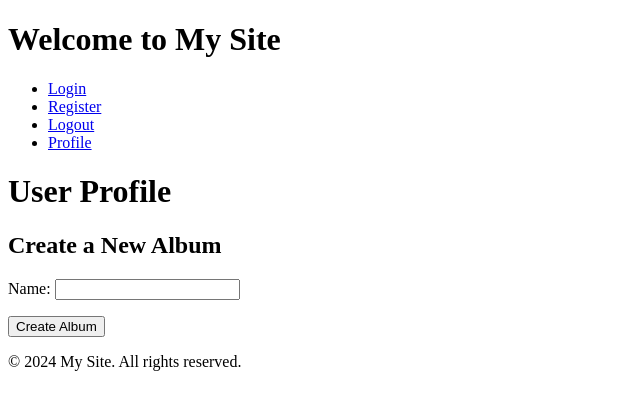
After one commit to MarwanWalid2/SQL-Django-web-app, a Django app: page /accounts/profile/ in a window 1280 px wide. The commit adds this page. Shown: the top 410 px of the page, without its empty margins (0-640 px from the left). Run offline with Django 5.2, Linux system fonts and the light colour scheme; the visitor is signed in with stand-in values (Sample User, id 1).

Commit message:
addded profile, adding/removing albums, uploading photos

```diff
--- a/mysite/accounts/forms.py
+++ b/mysite/accounts/forms.py
@@ -26,3 +26,25 @@ class CommentForm(forms.ModelForm):
         if commit:
             comment.save()
         return comment
+
+class AlbumForm(forms.ModelForm):
+    class Meta:
+        model = Album
+        fields = ['name']  # Add more fields if necessary
+
+    def __init__(self, *args, **kwargs):
+        self.user = kwargs.pop('user', None)
+        super().__init__(*args, **kwargs)
+
+    def save(self, commit=True):
+        album = super().save(commit=False)
+        if not self.instance.pk:  # If no instance, it's a new album
+            album.owner = self.user
+        if commit:
+            album.save()
+        return album
+
+class PhotoForm(forms.ModelForm):
+    class Meta:
+        model = Photo
+        fields = ['album', 'caption', 'data']
--- a/mysite/accounts/models.py
+++ b/mysite/accounts/models.py
@@ -40,7 +40,7 @@ class Album(models.Model):
 class Photo(models.Model):
     album = models.ForeignKey(Album, on_delete=models.CASCADE, related_name='photos')
     caption = models.CharField(max_length=255)
-    data = models.CharField(max_length=255)  # Assuming this stores a path or URL to the photo
+    data = models.ImageField(upload_to='photos/')  # Assuming this stores a path or URL to the photo
 
     def __str__(self):
         return self.caption
--- /dev/null
+++ b/mysite/accounts/templates/accounts/profile.html
@@ -0,0 +1,43 @@
+{% extends 'base.html' %}
+
+{% block content %}
+{% load static %}
+
+<h1>User Profile</h1>
+<h2>Create a New Album</h2>
+<form method="post">
+    {% csrf_token %}
+    {{ form.as_p }}
+    <button type="submit" name="create_album">Create Album</button>
+</form>
+
+{% for album in albums %}
+    <div class="album">
+        <h3>{{ album.name }}</h3>
+        <form action="{% url 'accounts:delete_album' album.id %}" method="post">
+            {% csrf_token %}
+            <button type="submit" onclick="return confirm('Are you sure you want to delete this album and all its contents?');">Delete Album</button>
+        </form>
+        <!-- Photo upload form for each album -->
+        <form method="post" enctype="multipart/form-data">
+            {% csrf_token %}
+            <input type="hidden" name="album" value="{{ album.id }}">
+            <input type="file" name="data" required>
+            <input type="text" name="caption" placeholder="Enter a caption">
+            <button type="submit" name="upload_photo">Upload Photo</button>
+        </form>
+        <div class="row">
+            {% for photo in album.photos.all %}
+                <div class="col-md-4">
+                    <div class="thumbnail">
+                        <img src="{{ photo.data.url }}" alt="{{ photo.caption }}" style="width:100%">
+                        <div class="caption">
+                            <p>{{ photo.caption }}</p>
+                        </div>
+                    </div>
+                </div>
+            {% endfor %}
+        </div>
+    </div>
+{% endfor %}
+{% endblock %}
--- a/mysite/accounts/urls.py
+++ b/mysite/accounts/urls.py
@@ -5,4 +5,6 @@ urlpatterns = [
     path('login/', views.login_view, name='login'),
     path('register/', views.register_view, name='register'),
     path('logout/', views.logout_view, name='logout'),
+    path('profile/', views.profile_view, name='profile'),
+    path('album/<int:album_id>/delete/', views.delete_album, name='delete_album'),
 ]
--- a/mysite/accounts/views.py
+++ b/mysite/accounts/views.py
@@ -4,6 +4,8 @@ from django.contrib.auth.forms import AuthenticationForm, UserCreationForm
 from .forms import *
 from .models import *
 from django.http import HttpResponseRedirect
+from django.contrib.auth.decorators import login_required
+
 
 def login_view(request):
     if request.method == 'POST':
@@ -60,19 +62,31 @@ def home_view(request):
 
     return render(request, 'home.html', {'photos': photos, 'form': form})
 
-# def like_photo(request, photo_id):
-#     photo = Photo.objects.get(id=photo_id)
-#     like, created = Like.objects.get_or_create(user=request.user, photo=photo)
-#     if not created:  # If the like already existed, remove it
-#         like.delete()
-#     return HttpResponseRedirect(request.META.get('HTTP_REFERER', '/'))
+@login_required
+def profile_view(request):
+    albums = Album.objects.filter(owner=request.user).prefetch_related('photos')
+    form = AlbumForm(user=request.user)
+    photo_form = PhotoForm()  # Initialize the photo form
+    photo_form.fields['album'].queryset = albums  # Limit album choices to user's own albums
 
-# def like_photo(request, photo_id):
-#     photo =  Photo.objects.get(Photo, id=photo_id)
-#     if request.user.is_authenticated:
-#         like, created = Like.objects.get_or_create(user=request.user, photo=photo)
-#     else:
-#         like, created = Like.objects.get_or_create(None, photo=photo)
-#     if not created:  # If the like already existed, remove it
-#         like.delete()
-#     return HttpResponseRedirect(request.META.get('HTTP_REFERER', '/'))
+    if request.method == 'POST':
+        if 'create_album' in request.POST:
+            form = AlbumForm(request.POST, user=request.user)
+            if form.is_valid():
+                form.save()
+                return redirect('accounts:profile')
+        elif 'upload_photo' in request.POST:
+            photo_form = PhotoForm(request.POST, request.FILES)
+            if photo_form.is_valid():
+                photo_form.save()
+                return redirect('accounts:profile')
+
+    return render(request, 'accounts/profile.html', {'form': form, 'photo_form': photo_form, 'albums': albums})
+
+@login_required
+def delete_album(request, album_id):
+    album = get_object_or_404(Album, id=album_id, owner=request.user)  # Ensure the user owns the album
+    if request.method == 'POST':
+        album.delete()
+        return redirect('accounts:profile')  # Redirect to the profile page or wherever appropriate
+    return redirect('accounts:album_detail', album_id=album_id)
--- a/mysite/mysite/settings.py
+++ b/mysite/mysite/settings.py
@@ -128,3 +128,5 @@ STATICFILES_DIRS = [BASE_DIR / 'static']
 
 DEFAULT_AUTO_FIELD = 'django.db.models.BigAutoField'
 AUTH_USER_MODEL = 'accounts.User'
+MEDIA_URL = '/media/'
+MEDIA_ROOT = os.path.join(BASE_DIR, 'media')
--- a/mysite/mysite/urls.py
+++ b/mysite/mysite/urls.py
@@ -27,3 +27,6 @@ urlpatterns = [
     path('accounts/', include(('accounts.urls', 'accounts'), namespace='accounts')),
     path('', home_view, name='home'),
 ] + static(settings.STATIC_URL, document_root=settings.STATIC_ROOT)
+
+if settings.DEBUG:
+    urlpatterns += static(settings.MEDIA_URL, document_root=settings.MEDIA_ROOT)
--- a/mysite/templates/base.html
+++ b/mysite/templates/base.html
@@ -15,6 +15,8 @@
             <li><a href="{% url 'accounts:login' %}">Login</a></li>
             <li><a href="{% url 'accounts:register' %}">Register</a></li>
             <li><a href="{% url 'accounts:logout' %}">Logout</a></li>
+            <li><a href="{% url 'accounts:profile' %}">Profile</a></li>
+
         </ul>
     </nav>
 
--- a/mysite/templates/home.html
+++ b/mysite/templates/home.html
@@ -7,7 +7,7 @@
 <div class="photo-gallery">
     {% for photo in photos %}
     <div class="photo-item">
-        <img src="{% static photo.data %}" alt="Photo image">
+        <img src="{% photo.data.url %}" alt="Photo image">
         <p>Uploaded by {{ photo.album.owner.first_name}} {{photo.album.owner.last_name }} on {{ photo.album.date_created }}</p>
         <p>Caption: {{ photo.caption }}</p>
 
```
Also changed, not shown: mysite/accounts/migrations/0007_alter_photo_data.py (added), mysite/accounts/migrations/0008_rename_data_photo_image.py (added), mysite/accounts/migrations/0009_rename_image_photo_data.py (added), mysite/media/photos/a8517504-baed-4d12-a503-495894952a17.jpg (added), mysite/media/photos/i_know_its_for_the_better.jpg (added), mysite/media/photos/i_know_its_for_the_better_aOeuZCq.jpg (added), mysite/media/photos/i_know_its_for_the_better_j0fO7sA.jpg (added).
